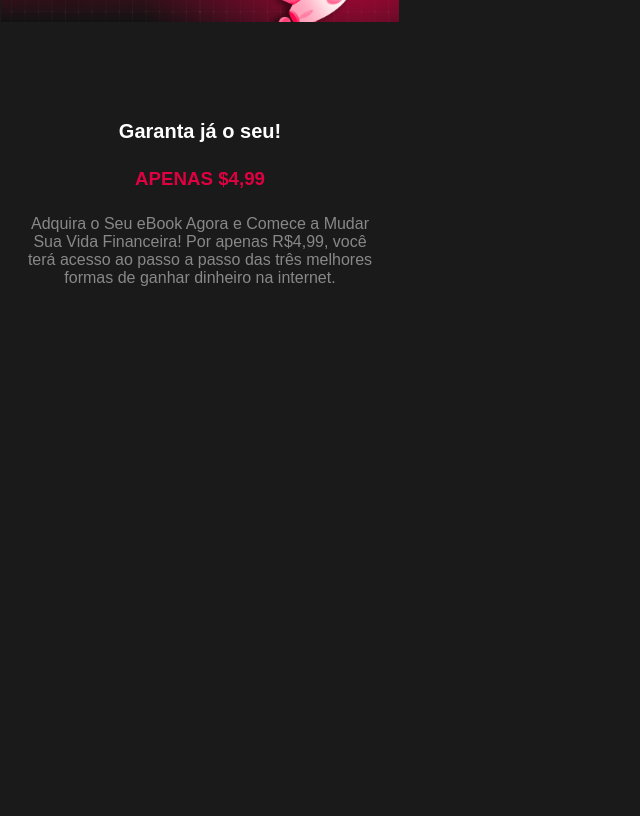
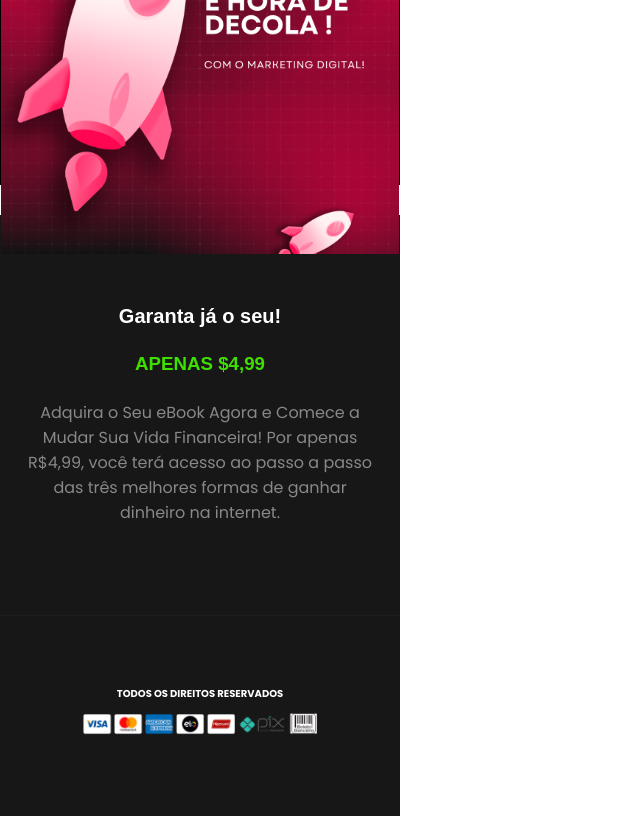
Before and after one commit to fabiohenridev/LP, a React (Vite) app in the folder guiasuplemento/: page / in a window 1280 px wide. Shown: the part 1900-2716 px from the top of the page, without its empty margins (0-640 px from the left). Before the commit the page ends 2353 px from the top, so only its background shows below. Built offline with nearby package versions, Linux system fonts and the light colour scheme.

Commit message:
update-lp

```diff
--- a/guiasuplemento/src/App.css
+++ b/guiasuplemento/src/App.css
@@ -1,6 +1,6 @@
 *{
     margin: 0;
-    background-color: rgb(26, 26, 26);
+
     font-family: sans-serif;
     max-width: 400px;
 
--- a/guiasuplemento/src/App.jsx
+++ b/guiasuplemento/src/App.jsx
@@ -2,16 +2,18 @@
 import Head from './Componentes/Head';
 import Button from './Componentes/Button';
 import './App.css'
+import Footer from './Componentes/Footer';
 
 
 function App() {
   const [count, setCount] = useState(0)
 
   return (
-   <div>
-      <Head/>
-      <Button/>
-   </div>
+    <div>
+      <Head />
+      <Button />
+      <Footer />
+    </div>
   )
 }
 
--- a/guiasuplemento/src/Componentes/Button.css
+++ b/guiasuplemento/src/Componentes/Button.css
@@ -5,6 +5,7 @@
 p {
     color: rgb(136, 136, 136);
     margin: 20px;
+    font-family: "Poppins", serif;
 }
 
 .Button {
@@ -12,7 +13,9 @@
     flex-direction: column;
     justify-content: center;
     text-align: center;
-    height: 500px;
+    height: 400px;
+    background-color: rgb(23, 23, 23);
+    margin-top: 30px;
 }
 
 .Button button {
@@ -38,6 +41,6 @@
 }
 
 h3 {
-    color:#DF0041;
+    color: #3fdf00;
     padding: 5px;
 }
--- /dev/null
+++ b/guiasuplemento/src/Componentes/Footer.css
@@ -0,0 +1,34 @@
+
+@import url('https://fonts.googleapis.com/css2?family=Poppins:ital,wght@0,100;0,200;0,300;0,400;0,500;0,600;0,700;0,800;0,900;1,100;1,200;1,300;1,400;1,500;1,600;1,700;1,800;1,900&display=swap');
+
+
+.BoxF1 {
+    height: 200px;
+    background-color: rgb(23, 23, 23);
+    display: flex;
+    justify-content: center;
+    align-items: center;
+    border-top: 1px solid rgba(128, 128, 128, 0.068);
+
+
+}
+
+.BoxF2 {
+
+    display: flex;
+    justify-content: center;
+    align-items: center;
+    flex-wrap: wrap;
+    flex-direction: column;
+    padding: 5px;
+}
+
+h4 {
+    color: white;
+    font-size: 10px;
+    font-family: "Poppins", serif;
+}
+
+.BoxF2 img{
+    width: 250px;
+}
--- /dev/null
+++ b/guiasuplemento/src/Componentes/Footer.jsx
@@ -0,0 +1,12 @@
+import './Footer.css';
+
+export default function Footer(){
+    return(
+        <div className="BoxF1">
+            <div className="BoxF2">
+                <h4>TODOS OS DIREITOS RESERVADOS</h4>
+                <img src='/pagamentos-2.png'></img>
+            </div>
+        </div>
+    )
+}
--- a/guiasuplemento/src/Componentes/Head.css
+++ b/guiasuplemento/src/Componentes/Head.css
@@ -1,7 +1,10 @@
+@import url('https://fonts.googleapis.com/css2?family=Poppins:ital,wght@0,100;0,200;0,300;0,400;0,500;0,600;0,700;0,800;0,900;1,100;1,200;1,300;1,400;1,500;1,600;1,700;1,800;1,900&display=swap');
+
+
 .Head h1{
-font-family:monospace;
+    font-family: "Poppins", serif;
 text-align: center;
-font-size: 20px;
+font-size: 17px;
 position: relative;
 top: 50px;
 padding: 20px;
@@ -13,11 +16,12 @@
     display: flex;
     flex-direction: column;
     justify-content: center;
+    background-color: rgb(23, 23, 23);
 }
 .Head p{
     color: rgb(180, 180, 180);
     text-align: center;
-    font-family: sans-serif;
+    font-family: "Poppins", serif;
     font-size: 15px;
     position: relative;
     top: 40px;
```
Also changed, not shown: guiasuplemento/src/Componentes/Head.jsx (+9 -9 lines), guiasuplemento/public/pagamentos-2.png (added).
